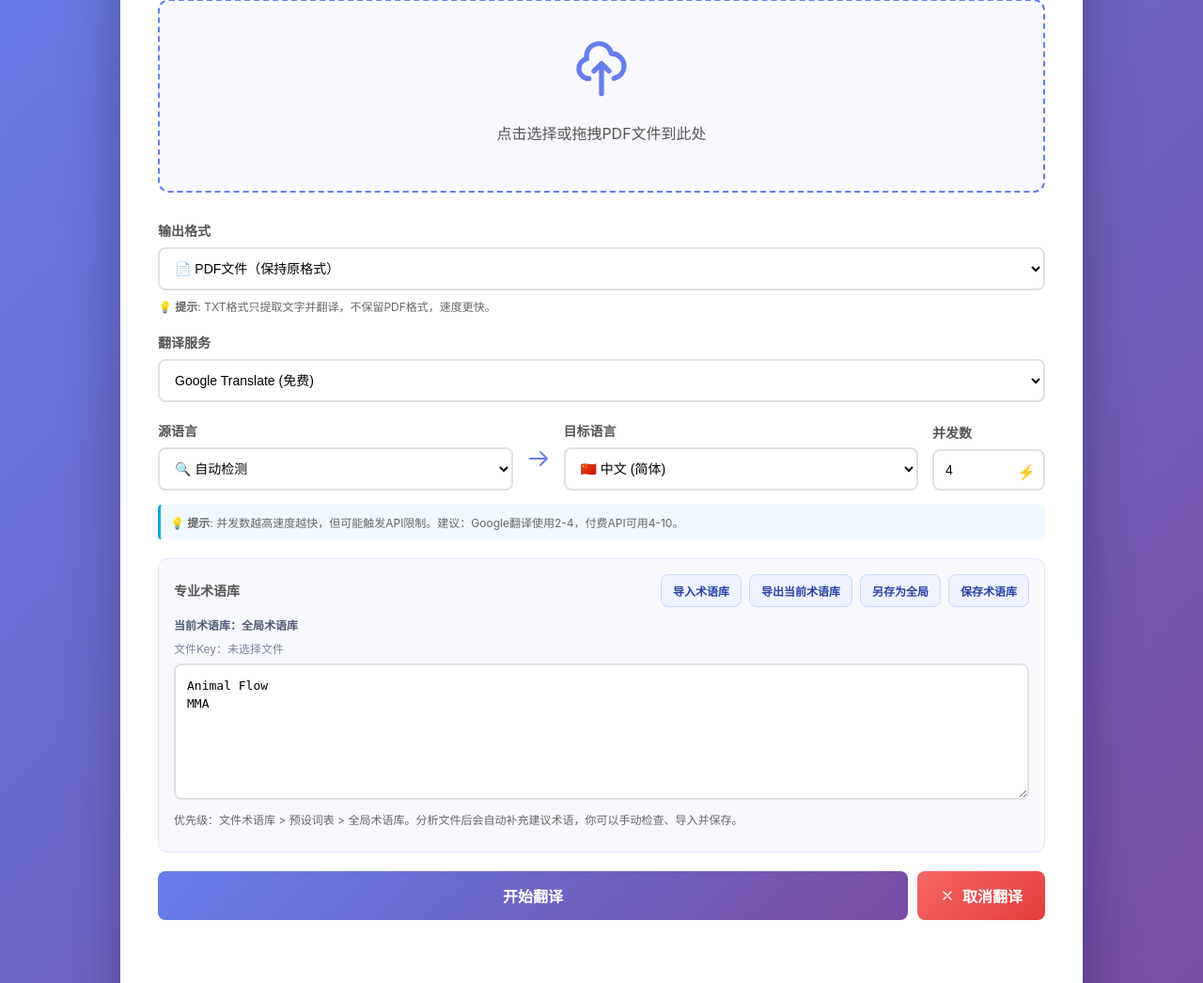
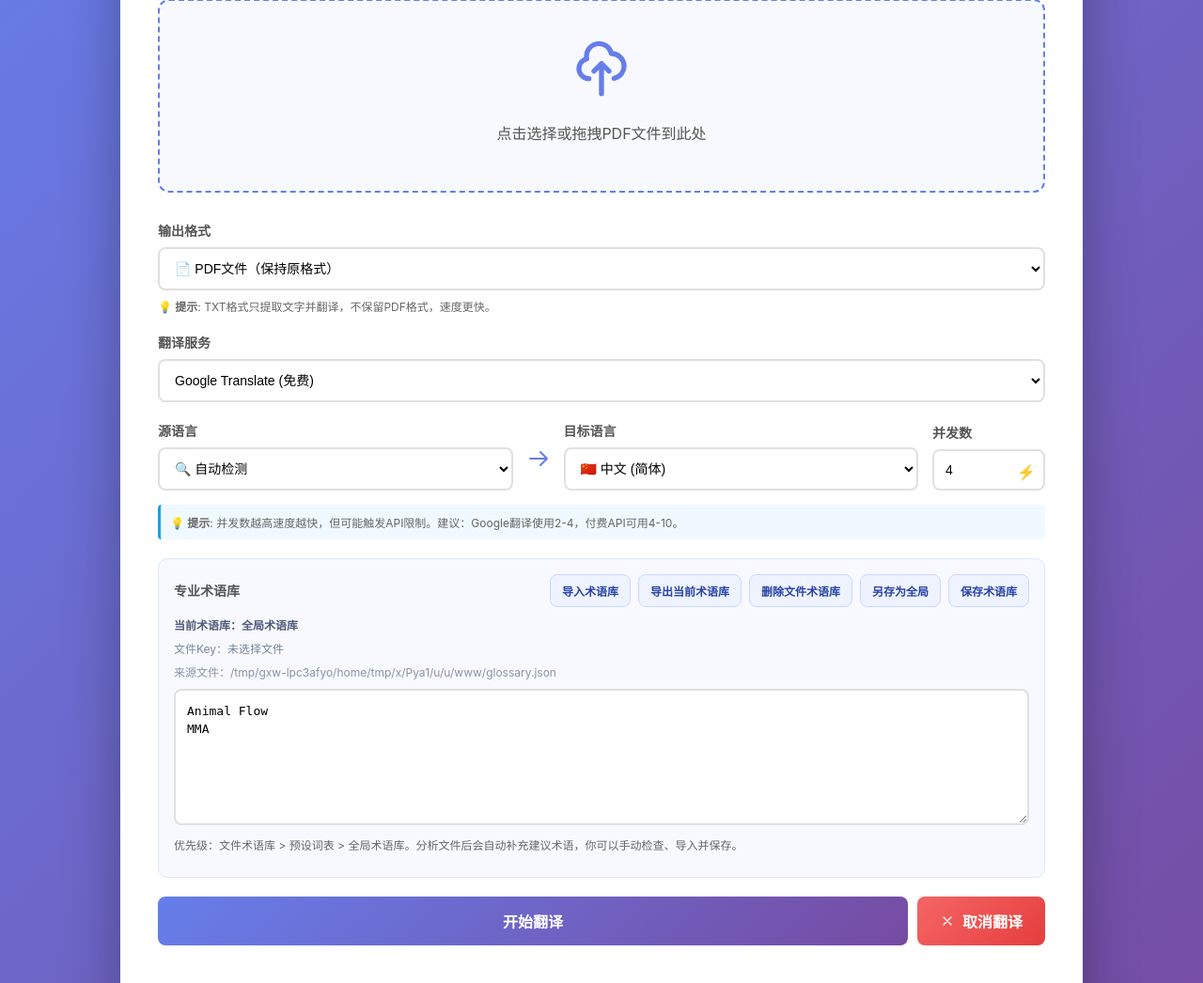
Before and after one commit to taijilab/pdf-translator, a Flask app: page / in a window 1280 px wide. Shown: the part 191-1237 px from the top of the page at 94% size. Run offline with Flask 3, Linux system fonts and the light colour scheme.

Commit message:
feat: add file glossary deletion and source details

```diff
--- a/app.py
+++ b/app.py
@@ -174,6 +174,7 @@ def load_scoped_glossary(filename=None):
             'scope': 'global',
             'source_label': '全局术语库',
             'file_key': None,
+            'source_path': GLOSSARY_PATH if os.path.exists(GLOSSARY_PATH) else '',
         }
 
     key = build_glossary_key(filename)
@@ -185,6 +186,7 @@ def load_scoped_glossary(filename=None):
             'scope': 'file',
             'source_label': f'文件术语库: {key}',
             'file_key': key,
+            'source_path': file_path,
         }
 
     for preset_path in _preset_glossary_candidates(filename):
@@ -195,6 +197,7 @@ def load_scoped_glossary(filename=None):
                 'scope': 'preset',
                 'source_label': f'预设词表: {os.path.basename(preset_path)}',
                 'file_key': key,
+                'source_path': preset_path,
             }
 
     return {
@@ -202,6 +205,7 @@ def load_scoped_glossary(filename=None):
         'scope': 'global',
         'source_label': '全局术语库',
         'file_key': key,
+        'source_path': GLOSSARY_PATH if os.path.exists(GLOSSARY_PATH) else '',
     }
 
 
@@ -214,6 +218,7 @@ def save_scoped_glossary(terms, filename=None):
             'scope': 'global',
             'source_label': '全局术语库',
             'file_key': None,
+            'source_path': GLOSSARY_PATH,
         }
 
     key = build_glossary_key(filename)
@@ -224,6 +229,7 @@ def save_scoped_glossary(terms, filename=None):
         'scope': 'file',
         'source_label': f'文件术语库: {key}',
         'file_key': key,
+        'source_path': path,
     }
 
 
@@ -742,10 +748,24 @@ def glossary():
             'scope': 'global',
             'source_label': '全局术语库',
             'file_key': None,
+            'source_path': GLOSSARY_PATH,
         }
     else:
         saved = save_scoped_glossary(terms, filename or None)
     return jsonify({'status': 'ok', **saved})
+
+
+@app.route('/glossary/file', methods=['DELETE'])
+def delete_file_glossary():
+    filename = request.args.get('filename', '').strip()
+    if not filename:
+        return jsonify({'error': '缺少文件名'}), 400
+    key = build_glossary_key(filename)
+    path = os.path.join(GLOSSARY_DIR, f'{key}.json')
+    if os.path.exists(path):
+        os.remove(path)
+    glossary_state = load_scoped_glossary(filename)
+    return jsonify({'status': 'ok', **glossary_state, 'deleted_file_key': key})
 
 
 @app.route('/glossary/export')
--- a/static/css/style.css
+++ b/static/css/style.css
@@ -88,6 +88,13 @@ header h1 {
     margin-bottom: 8px;
     color: #7a849b;
     font-size: 12px;
+}
+
+.glossary-path {
+    margin-bottom: 10px;
+    color: #8a93a8;
+    font-size: 12px;
+    word-break: break-all;
 }
 
 /* 输出格式选择 */
--- a/static/js/app.js
+++ b/static/js/app.js
@@ -29,9 +29,11 @@ const saveGlossaryBtn = document.getElementById('saveGlossaryBtn');
 const importGlossaryBtn = document.getElementById('importGlossaryBtn');
 const importGlossaryInput = document.getElementById('importGlossaryInput');
 const exportGlossaryBtn = document.getElementById('exportGlossaryBtn');
+const deleteGlossaryBtn = document.getElementById('deleteGlossaryBtn');
 const saveGlobalGlossaryBtn = document.getElementById('saveGlobalGlossaryBtn');
 const glossarySourceEl = document.getElementById('glossarySource');
 const glossaryKeyEl = document.getElementById('glossaryKey');
+const glossaryPathEl = document.getElementById('glossaryPath');
 const versionBadge = document.getElementById('versionBadge');
 const buildBadge = document.getElementById('buildBadge');
 let currentTaskId = null;
@@ -63,6 +65,12 @@ function setGlossarySource(label) {
 function setGlossaryKey(fileKey) {
     if (glossaryKeyEl) {
         glossaryKeyEl.textContent = `文件Key：${fileKey || '未选择文件'}`;
+    }
+}
+
+function setGlossaryPath(path) {
+    if (glossaryPathEl) {
+        glossaryPathEl.textContent = `来源文件：${path || '-'}`;
     }
 }
 
@@ -111,6 +119,7 @@ async function loadGlossary(filename = '') {
         setGlossaryTerms(data.terms || []);
         setGlossarySource(data.source_label);
         setGlossaryKey(data.file_key);
+        setGlossaryPath(data.source_path);
     } catch (error) {
         console.error('Failed to load glossary:', error);
     }
@@ -155,6 +164,7 @@ async function saveGlossaryWithScope(saveScope = 'file') {
         setGlossaryTerms(data.terms || []);
         setGlossarySource(data.source_label);
         setGlossaryKey(data.file_key);
+        setGlossaryPath(data.source_path);
         showMessage(saveScope === 'global' ? '已另存为全局术语库' : '术语库已保存', 'success');
     } catch (error) {
         showMessage(error.message || '保存术语库失败', 'error');
@@ -183,6 +193,29 @@ async function exportGlossary() {
         showMessage('术语库已导出', 'success');
     } catch (error) {
         showMessage(error.message || '导出术语库失败', 'error');
+    }
+}
+
+async function deleteFileGlossary() {
+    if (!currentGlossaryFilename) {
+        showMessage('请先选择文件', 'error');
+        return;
+    }
+    try {
+        const response = await fetch(`/glossary/file?filename=${encodeURIComponent(currentGlossaryFilename)}`, {
+            method: 'DELETE'
+        });
+        const data = await response.json();
+        if (!response.ok) {
+            throw new Error(data.error || '删除文件术语库失败');
+        }
+        setGlossaryTerms(data.terms || []);
+        setGlossarySource(data.source_label);
+        setGlossaryKey(data.file_key);
+        setGlossaryPath(data.source_path);
+        showMessage(`已删除文件术语库：${data.deleted_file_key}`, 'success');
+    } catch (error) {
+        showMessage(error.message || '删除文件术语库失败', 'error');
     }
 }
 
@@ -269,6 +302,9 @@ document.addEventListener('DOMContentLoaded', () => {
     }
     if (exportGlossaryBtn) {
         exportGlossaryBtn.addEventListener('click', exportGlossary);
+    }
+    if (deleteGlossaryBtn) {
+        deleteGlossaryBtn.addEventListener('click', deleteFileGlossary);
     }
     if (importGlossaryBtn && importGlossaryInput) {
         importGlossaryBtn.addEventListener('click', () => importGlossaryInput.click());
--- a/templates/index.html
+++ b/templates/index.html
@@ -143,12 +143,14 @@
                         <div class="glossary-actions">
                             <button type="button" class="btn-secondary" id="importGlossaryBtn">导入术语库</button>
                             <button type="button" class="btn-secondary" id="exportGlossaryBtn">导出当前术语库</button>
+                            <button type="button" class="btn-secondary" id="deleteGlossaryBtn">删除文件术语库</button>
                             <button type="button" class="btn-secondary" id="saveGlobalGlossaryBtn">另存为全局</button>
                             <button type="button" class="btn-secondary" id="saveGlossaryBtn">保存术语库</button>
                         </div>
                     </div>
                     <div class="glossary-source" id="glossarySource">当前术语库：全局术语库</div>
                     <div class="glossary-key" id="glossaryKey">文件Key：未选择文件</div>
+                    <div class="glossary-path" id="glossaryPath">来源文件：-</div>
                     <textarea id="glossaryTerms" name="glossary_terms" rows="6" placeholder="一行一个术语，例如：&#10;Animal Flow&#10;MMA&#10;Global Bodyweight Training"></textarea>
                     <input type="file" id="importGlossaryInput" accept=".json,.txt,.csv" hidden>
                     <p class="glossary-note">优先级：文件术语库 > 预设词表 > 全局术语库。分析文件后会自动补充建议术语，你可以手动检查、导入并保存。</p>
```
